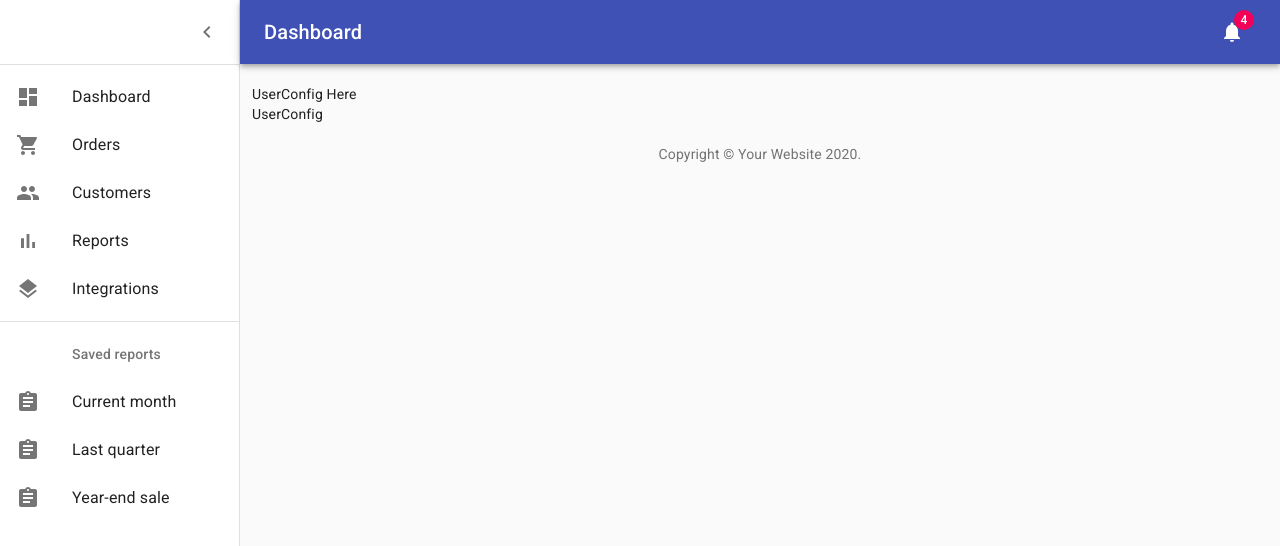
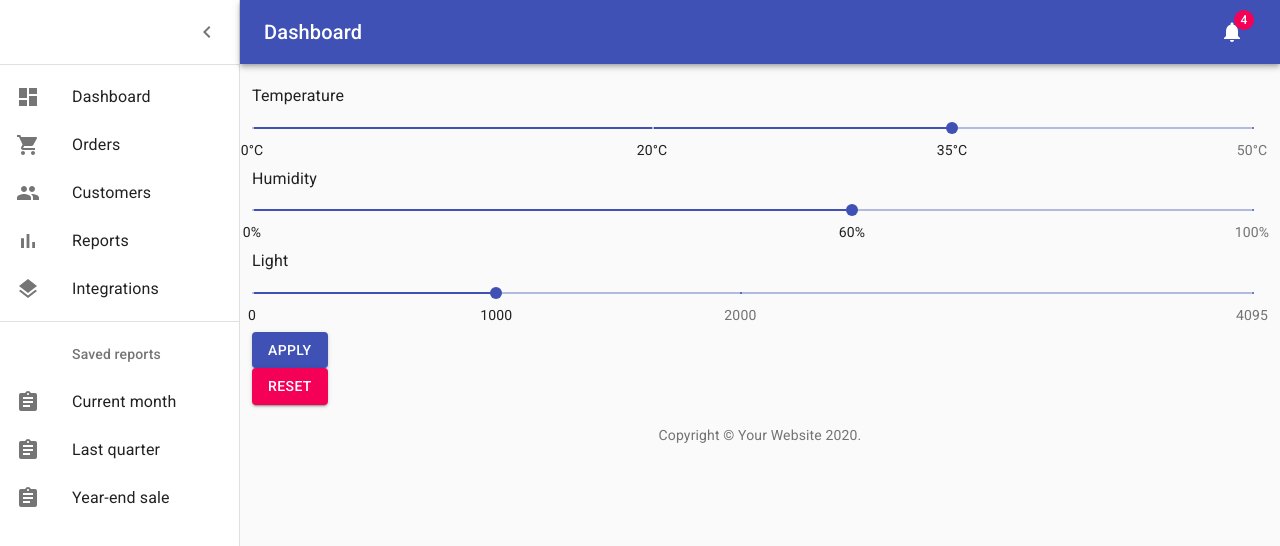
Before and after one commit to hieunguyen1704/ttdadn-iot-web-app-frontend, a React (Vite) app: page /user-config in a window 1280 px wide. Shown: the top 546 px of the page. Built offline with nearby package versions, Linux system fonts and the light colour scheme.

Commit message:
create user-config UI

```diff
--- a/package.json
+++ b/package.json
@@ -23,7 +23,9 @@
     "@material-ui/core": "^4.9.10",
     "@material-ui/icons": "^4.9.1",
     "@reach/router": "^1.3.3",
+    "@types/react": "^16.9.34",
     "axios": "^0.19.2",
+    "clsx": "^1.1.0",
     "node-sass": "^4.13.1",
     "query-string": "^6.12.1",
     "react": "^16.13.1",
--- /dev/null
+++ b/src/views/Module/UserConfig/SliderContainer/SliderContainer.js
@@ -0,0 +1,77 @@
+import React from "react";
+import Typography from "@material-ui/core/Typography";
+import Slider from "@material-ui/core/Slider";
+import "./SliderContainer.scss";
+
+
+const tempMarks = [
+    {
+      value: 0,
+      label: '0°C',
+    },
+    {
+      value: 20,
+      label: '20°C',
+    },
+    {
+      value: 35,
+      label: '35°C',
+    },
+    {
+      value: 50,
+      label: '50°C',
+    }
+  ];
+  const humiMarks = [
+    {
+      value: 0,
+      label: '0%',
+    },
+    {
+      value: 60,
+      label: '60%',
+    },
+    {
+      value: 100,
+      label: '100%',
+    }
+    ]
+    const lightMarks = [
+        {
+          value: 0,
+          label: '0',
+        },
+        {
+          value: 1000,
+          label: '1000',
+        },
+        {
+            value: 2000,
+            label: '2000',
+        },
+        {
+          value: 4095,
+          label: '4095',
+        }
+    ];
+const SliderContainer = (props) => {
+  return (
+    <div className="slider-container">
+      <Typography id={props.type}  style={{textTransform:'capitalize'}} gutterBottom>
+        {props.type}
+      </Typography>
+      <Slider
+        min={0}
+        max={props.max}
+        value={props.value}
+        // getAriaValueText={this.valueText}
+        aria-labelledby= {props.type}
+        step={props.step}
+        valueLabelDisplay="auto"
+        marks = {props.type === 'temperature' ? tempMarks : props.type === 'humidity' ? humiMarks : lightMarks}
+        onChange={props.change}
+      />
+    </div>
+  );
+};
+export default SliderContainer;
--- /dev/null
+++ b/src/views/Module/UserConfig/SliderContainer/SliderContainer.scss
@@ -0,0 +1,3 @@
+.slider-container{
+    width: 1000px;
+}
--- a/src/views/Module/UserConfig/UserConfig.js
+++ b/src/views/Module/UserConfig/UserConfig.js
@@ -1,13 +1,74 @@
-import React from "react";
-import './theme/UserConfig.scss'
+import React, { Component } from "react";
+import "./theme/UserConfig.scss";
 
-const UserConfig = () => {
-  return (
-    <div>
-      UserConfig Here
-      <div>UserConfig</div>
-    </div>
-  );
-};
+import SliderContainer from "./SliderContainer/SliderContainer";
+import Button from "@material-ui/core/Button";
+
+class UserConfig extends Component {
+  constructor(props) {
+    super(props);
+    this.state = {
+      threshold: {
+        temperature: 35,
+        humidity: 60,
+        light: 1000,
+      }
+    };
+    // this.changeHandler = this.changeHandler.bind(this);
+  }
+  changeHandler(type, event, newValue) {
+    const newThreshold = {
+      ...this.state.threshold,
+    };
+    newThreshold[type] = newValue;
+    this.setState({
+      threshold: newThreshold,
+    });
+  }
+  submitHandler(){
+    console.log("submit successful");
+    alert('Submit successful');
+  }
+  resetHandler(){
+    this.setState({
+      threshold: {
+        temperature: 35,
+        humidity: 60,
+        light: 1000,
+      }
+    });
+  }
+  render() {
+    // const classes = useStyles();
+    const { threshold } = this.state;
+    const sliderContainerList = Object.keys(threshold).map((elKey) => {
+      return (
+        <SliderContainer
+          key={elKey}
+          type={elKey}
+          max={elKey === "temperature" ? 50 : elKey === "humidity" ? 100 : 4095}
+          value={threshold[elKey]}
+          step={elKey === "temperature" ? 1 : elKey === "humidity" ? 2 : 10}
+          change={this.changeHandler.bind(this, elKey)}
+        />
+      );
+    });
+    return (
+      <div>
+        <form onSubmit={this.submitHandler.bind(this)}>
+          {sliderContainerList}
+          <Button variant="contained" color="primary" type="submit">
+            Apply
+          </Button>
+        </form>
+        <div>
+          <Button variant="contained" color="secondary" onClick={this.resetHandler.bind(this)}>
+            Reset
+          </Button>
+        </div>
+      </div>
+    );
+  }
+}
 
 export default UserConfig;
```
